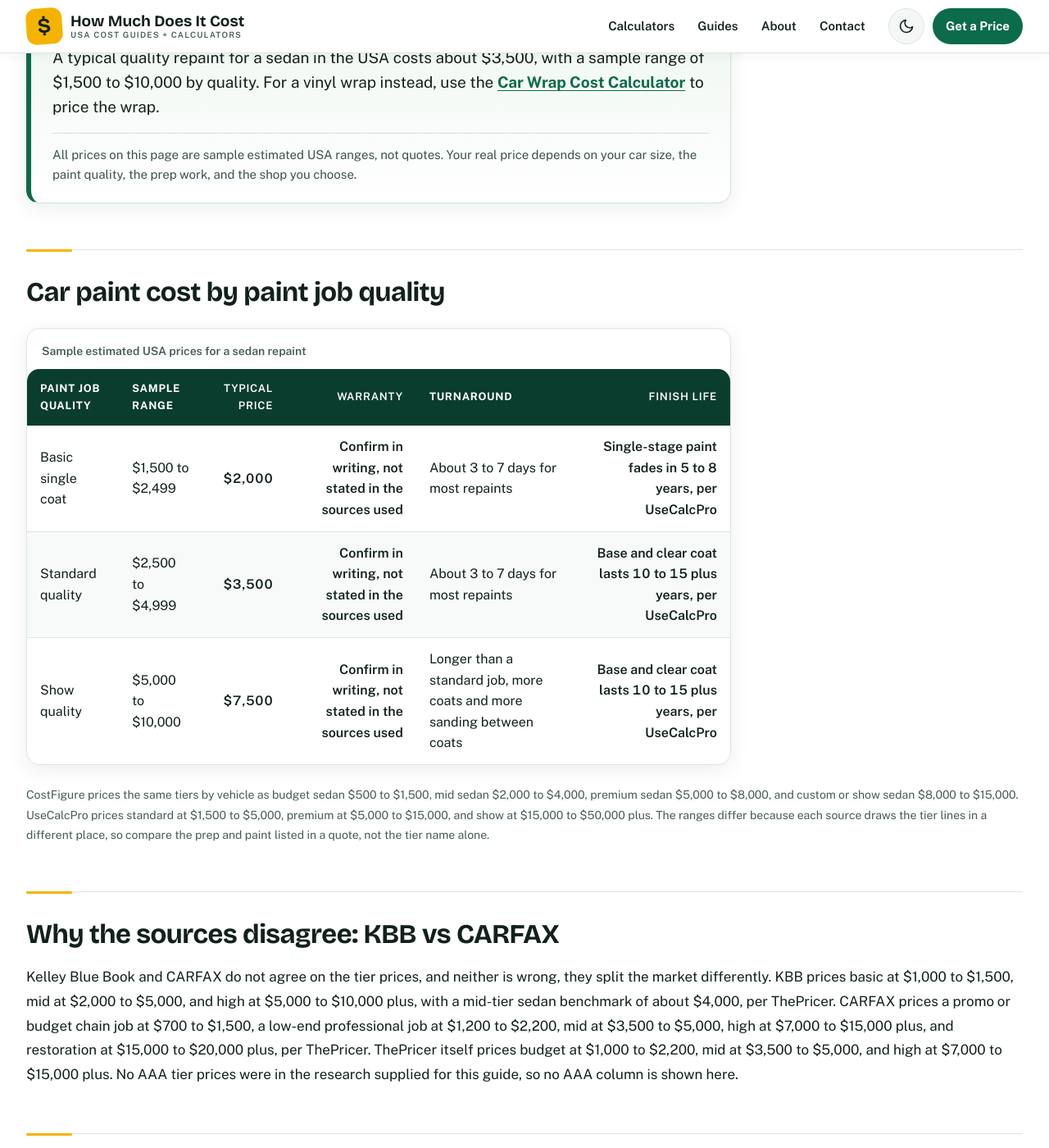
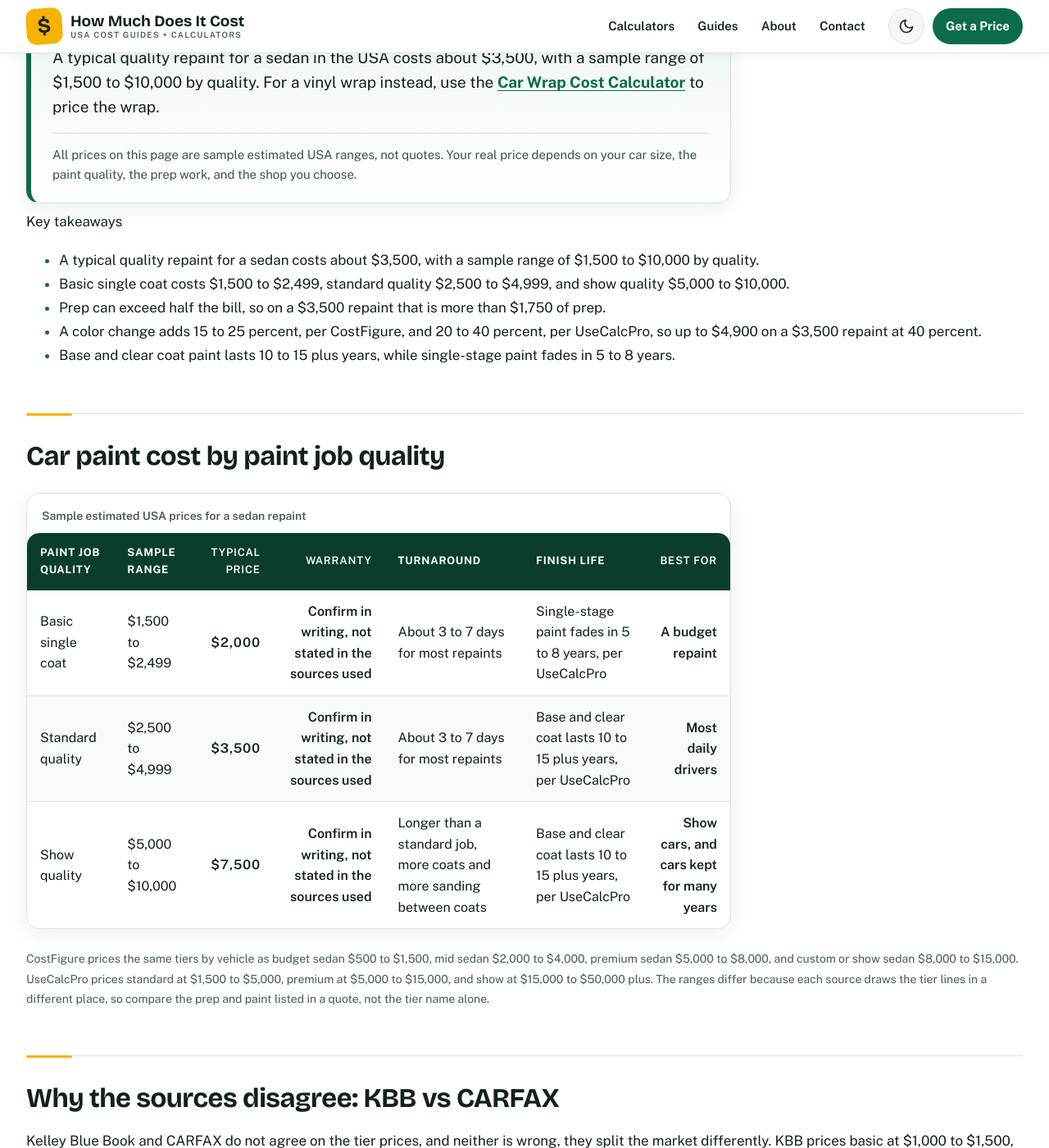
Before and after one commit to zaidmeo09-dhangal/howmuchdoesitcostusa, a Jekyll site: the page built from _posts/2026-11-14-how-much-does-it-cost-to-paint-a-car.md, in a window 1280 px wide and 1400 px high, scrolled down 1635 px. Shown: the whole window at 82% size. Built offline with Jekyll 4.4.1, drawn with Linux system fonts in a browser that asks for light colours; some of the changed text lies outside the part shown.

Commit message:
Initial deploy: add _posts/2026-11-14-how-much-does-it-cost-to-paint-a-car.md

```diff
--- a/_posts/2026-11-14-how-much-does-it-cost-to-paint-a-car.md
+++ b/_posts/2026-11-14-how-much-does-it-cost-to-paint-a-car.md
@@ -6,6 +6,11 @@ meta_description: "How much does it cost to paint a car? Compare paint job price
 date: 2026-11-14
 permalink: /blog/how-much-does-it-cost-to-paint-a-car/
 breadcrumb: Blog
+guide_category: "Car Costs"
+calculator_url: "/car-wrap-cost-calculator/"
+calculator_name: "Car Wrap Cost Calculator"
+calculator_heading: "Price your own wrap"
+calculator_note: "This calculator prices a vinyl wrap only, not a paint job."
 schema: |
   {
     "@context": "https://schema.org",
@@ -99,6 +104,17 @@ schema: |
 <p class="note">All prices on this page are sample estimated USA ranges, not quotes. Your real price depends on your car size, the paint quality, the prep work, and the shop you choose.</p>
 </div>
 
+<div class="key-takeaways">
+<p class="key-takeaways-title">Key takeaways</p>
+<ul>
+<li>A typical quality repaint for a sedan costs about $3,500, with a sample range of $1,500 to $10,000 by quality.</li>
+<li>Basic single coat costs $1,500 to $2,499, standard quality $2,500 to $4,999, and show quality $5,000 to $10,000.</li>
+<li>Prep can exceed half the bill, so on a $3,500 repaint that is more than $1,750 of prep.</li>
+<li>A color change adds 15 to 25 percent, per CostFigure, and 20 to 40 percent, per UseCalcPro, so up to $4,900 on a $3,500 repaint at 40 percent.</li>
+<li>Base and clear coat paint lasts 10 to 15 plus years, while single-stage paint fades in 5 to 8 years.</li>
+</ul>
+</div>
+
 ## Car paint cost by paint job quality
 
 <p class="table-hint">Swipe to see the High column &rarr;</p>
@@ -106,12 +122,12 @@ schema: |
 <table class="cost-table">
 <caption>Sample estimated USA prices for a sedan repaint</caption>
 <thead>
-<tr><th>Paint job quality</th><th>Sample range</th><th>Typical price</th><th>Warranty</th><th>Turnaround</th><th>Finish life</th></tr>
+<tr><th>Paint job quality</th><th>Sample range</th><th>Typical price</th><th>Warranty</th><th>Turnaround</th><th>Finish life</th><th>Best for</th></tr>
 </thead>
 <tbody>
-<tr><td>Basic single coat</td><td>$1,500 to $2,499</td><td>$2,000</td><td>Confirm in writing, not stated in the sources used</td><td>About 3 to 7 days for most repaints</td><td>Single-stage paint fades in 5 to 8 years, per UseCalcPro</td></tr>
-<tr><td>Standard quality</td><td>$2,500 to $4,999</td><td>$3,500</td><td>Confirm in writing, not stated in the sources used</td><td>About 3 to 7 days for most repaints</td><td>Base and clear coat lasts 10 to 15 plus years, per UseCalcPro</td></tr>
-<tr><td>Show quality</td><td>$5,000 to $10,000</td><td>$7,500</td><td>Confirm in writing, not stated in the sources used</td><td>Longer than a standard job, more coats and more sanding between coats</td><td>Base and clear coat lasts 10 to 15 plus years, per UseCalcPro</td></tr>
+<tr><td>Basic single coat</td><td>$1,500 to $2,499</td><td>$2,000</td><td>Confirm in writing, not stated in the sources used</td><td>About 3 to 7 days for most repaints</td><td>Single-stage paint fades in 5 to 8 years, per UseCalcPro</td><td class="best-for">A budget repaint</td></tr>
+<tr><td>Standard quality</td><td>$2,500 to $4,999</td><td>$3,500</td><td>Confirm in writing, not stated in the sources used</td><td>About 3 to 7 days for most repaints</td><td>Base and clear coat lasts 10 to 15 plus years, per UseCalcPro</td><td class="best-for">Most daily drivers</td></tr>
+<tr><td>Show quality</td><td>$5,000 to $10,000</td><td>$7,500</td><td>Confirm in writing, not stated in the sources used</td><td>Longer than a standard job, more coats and more sanding between coats</td><td>Base and clear coat lasts 10 to 15 plus years, per UseCalcPro</td><td class="best-for">Show cars, and cars kept for many years</td></tr>
 </tbody>
 </table>
 </div>
@@ -126,6 +142,11 @@ schema: |
 
 <p>Most of the price is prep, not paint. Prep can exceed half the bill, per ThePricer, so on a $3,500 repaint that is more than $1,750 of prep. The prep stages are wash and strip, sanding, dent and rust repair, masking, primer, and sanding the primer smooth before any color goes on. A quote that skips a stage is not the same job at a lower price, it is a smaller job.</p>
 <p>Paint systems differ too. Single-stage paint mixes color and gloss in one coat and fades in 5 to 8 years, per UseCalcPro. Base and clear coat paint lays color first and clear coat second and lasts 10 to 15 plus years, per UseCalcPro. Tri-coat or pearl paint adds 15 to 25 percent to the price, per CostFigure, and matte paint adds $2,000 to $6,000, per CostFigure. About 1 gallon of paint covers a midsize sedan and 1.5 gallons covers an SUV, per ThePricer.</p>
+
+<aside class="pull-quote">
+<p class="pull-quote-label">Money-saving tip</p>
+<p>A quote that skips a stage is not the same job at a lower price, it is a smaller job.</p>
+</aside>
 
 ## Cost by vehicle size and labor hours
 
```
